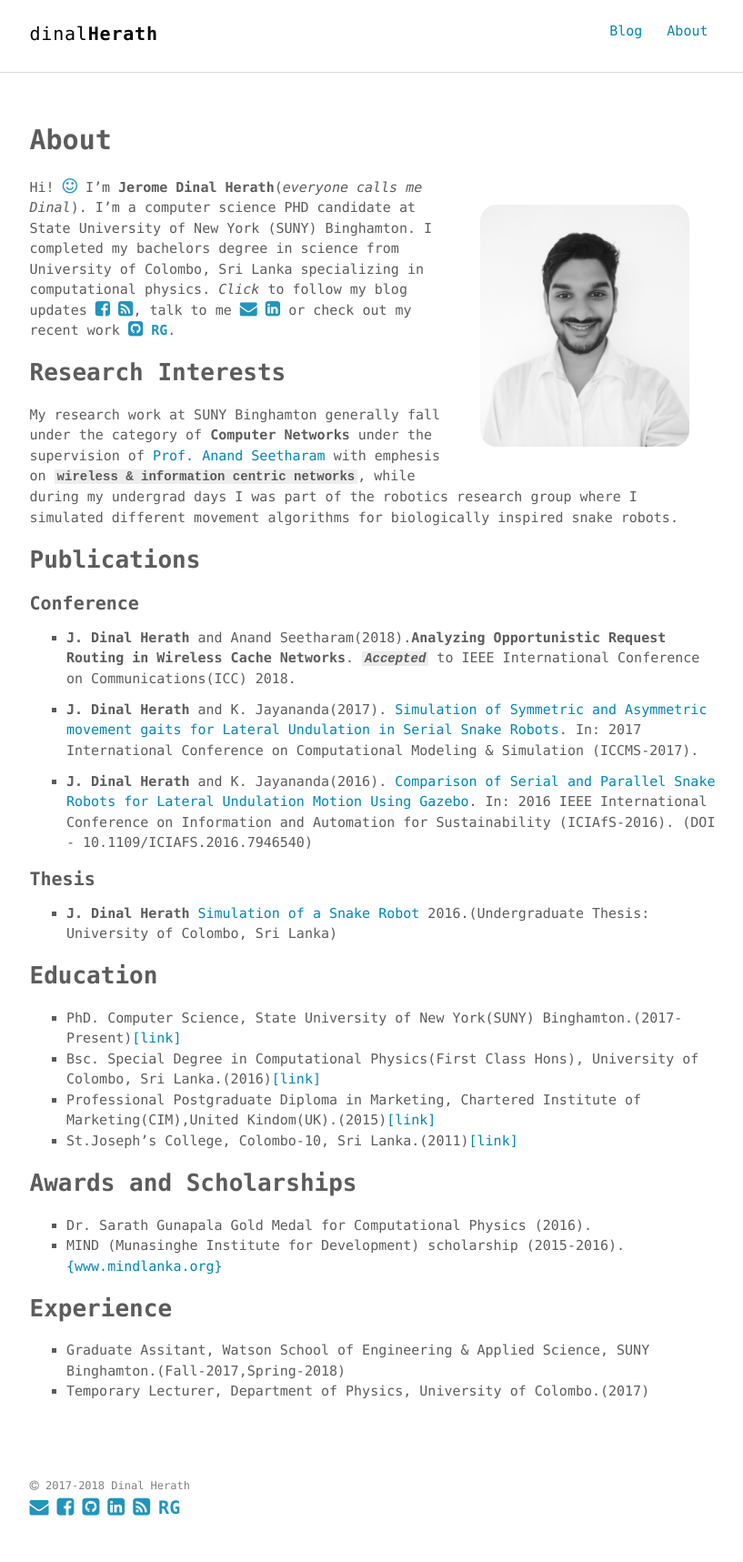
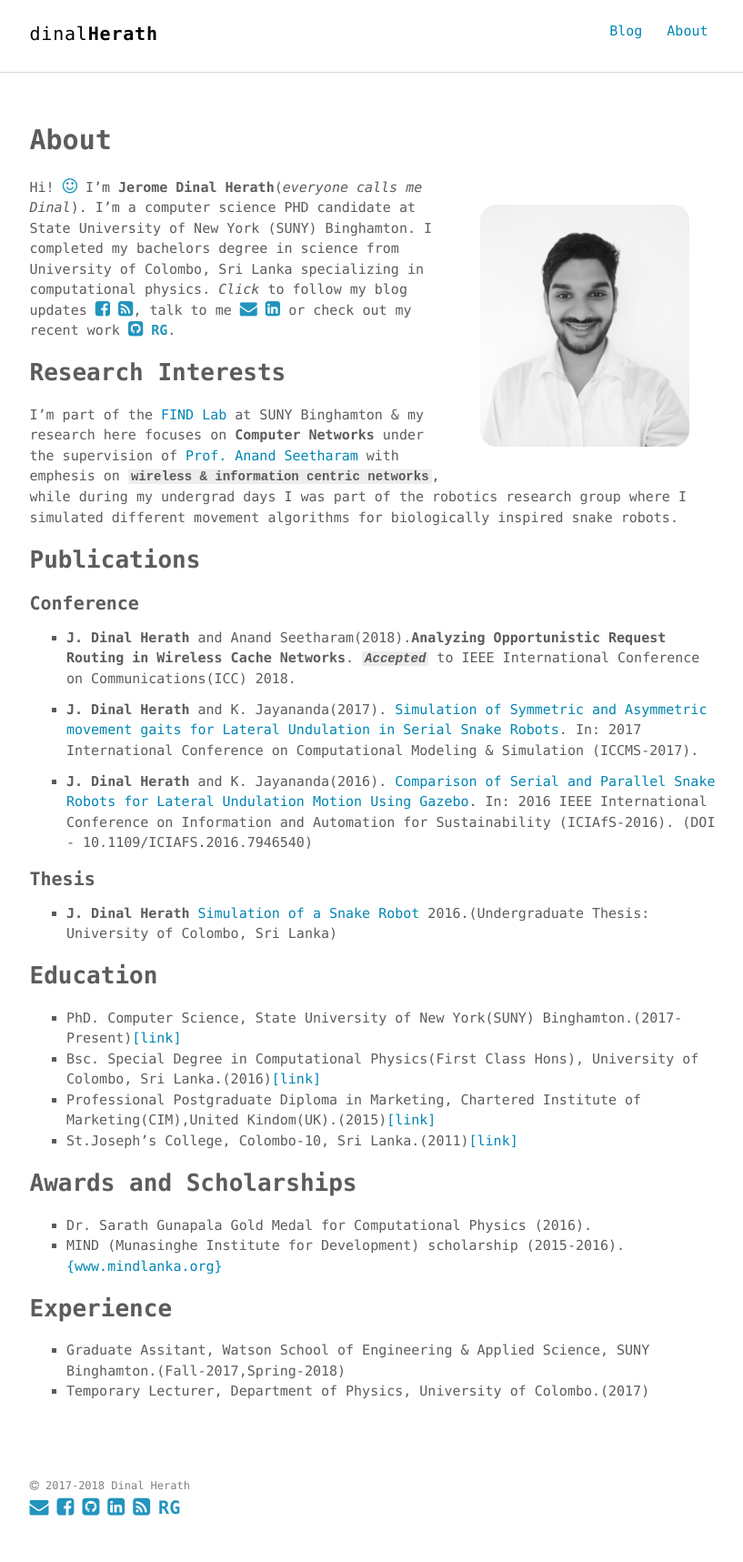
Before and after one commit to dherath/dherath.github.io, a Jekyll site: the page built from about.md, in a window 1280 px wide. Shown: the whole page at 91% size, without its empty margins (230-1047 px from the left). Built offline with Jekyll 4.4.1, drawn with Linux system fonts in a browser that asks for light colours.

Commit message:
added find lab link to website

```diff
--- a/about.md
+++ b/about.md
@@ -20,7 +20,7 @@
 
 ## Research Interests
 
-My research work at SUNY Binghamton generally fall under the category of **Computer Networks** under the supervision of [Prof. Anand Seetharam](http://www.cs.binghamton.edu/~anand){:target="blank"} with emphesis on **`wireless & information centric networks`**, while during my undergrad days I was part of the robotics research group where I simulated different movement algorithms for biologically inspired snake robots. <!--If you're interested in my work please visit my research gate page, where I'd be happy to share my work with anyone interested.-->
+I'm part of the [FIND Lab](https://cs.binghamton.edu/~find/){:target="blank"} at SUNY Binghamton & my research here focuses on **Computer Networks** under the supervision of [Prof. Anand Seetharam](http://www.cs.binghamton.edu/~anand){:target="blank"} with emphesis on **`wireless & information centric networks`**, while during my undergrad days I was part of the robotics research group where I simulated different movement algorithms for biologically inspired snake robots. <!--If you're interested in my work please visit my research gate page, where I'd be happy to share my work with anyone interested.-->
 
 ## Publications
 
```
Also changed, not shown: 2 other files.
